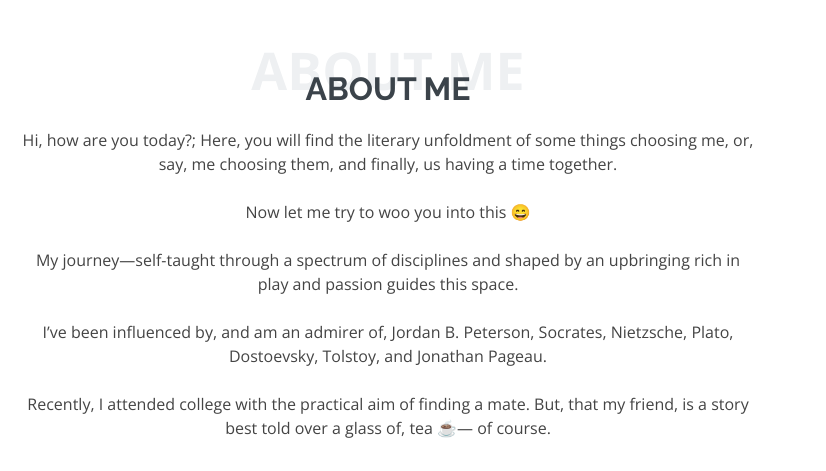
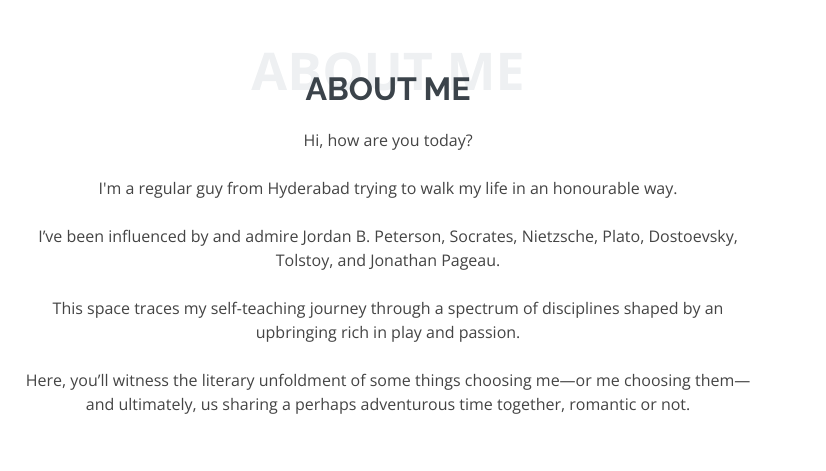
Before and after one commit to theparthasarathi/theparthasarathi.github.io, a plain HTML site: page index.html in a window 1280 px wide. Shown: the part 820-1291 px from the top of the page, 454-1280 px from the left. Drawn offline with nearby package versions, Linux system fonts and the light colour scheme; a script that the page names is missing.

Commit message:
Update index.html

```diff
--- a/index.html
+++ b/index.html
@@ -117,11 +117,8 @@
                   <h2>About Me</h2>
 				 <p>
 
-          Hi, how are you today?; Here, you will find the literary unfoldment of some things choosing me, or, say, me choosing them, and finally, us having a time together.<br><br> Now let me try to woo you into this 😄<br><br> My journey—self-taught through a spectrum of disciplines and shaped by an upbringing rich in play and passion guides this space. <br>
-<br>
-I’ve been influenced by, and am an admirer of, Jordan B. Peterson, Socrates, Nietzsche, Plato, Dostoevsky, Tolstoy, and Jonathan Pageau.<br>
-<br>
-Recently, I attended college with the practical aim of finding a mate. But, that my friend, is a story best told over a glass of, tea ☕— of course. <br><br>
+          Hi, how are you today?<br><br> I'm a regular guy from Hyderabad trying to walk my life in an honourable way.<br><br> I’ve been influenced by and admire Jordan B. Peterson, Socrates, Nietzsche, Plato, Dostoevsky, Tolstoy, and Jonathan Pageau.<br><br> This space traces my self-teaching journey through a spectrum of disciplines shaped by an upbringing rich in play and passion.<br><br> Here, you’ll witness the literary unfoldment of some things choosing me—or me choosing them—and ultimately, us sharing a perhaps adventurous time together, romantic or not.
+<br><br>
 </p>
 
 
```
